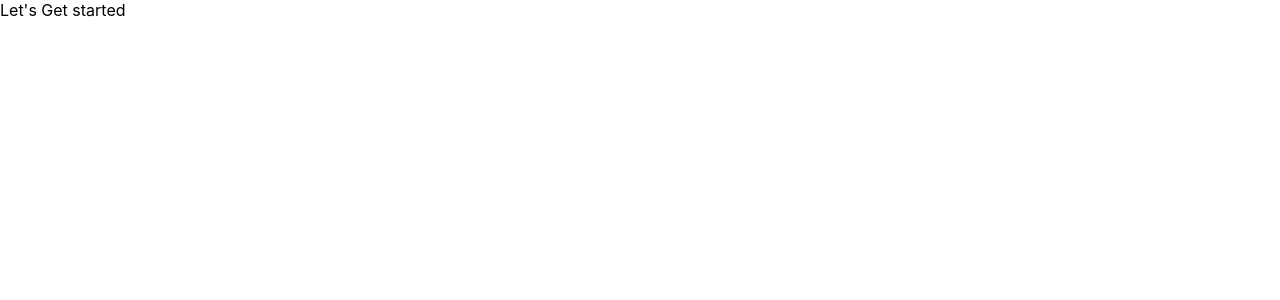
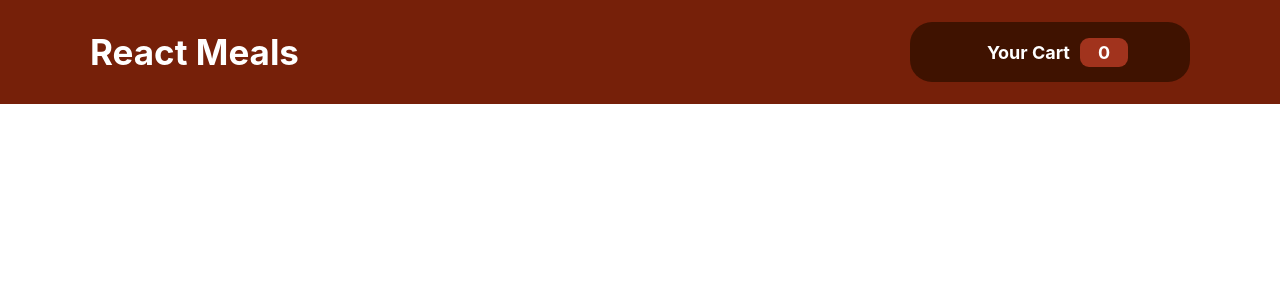
Before and after one commit to nadeemhalbhavi/food-ordering, a React (Create React App) app: page / in a window 1280 px wide. Shown: the top 300 px of the page. Built offline with nearby package versions, Linux system fonts and the light colour scheme.

Commit message:
Added Navbar component and styles

```diff
--- a/src/App.js
+++ b/src/App.js
@@ -1,7 +1,12 @@
 import classes from "./App.module.css";
+import Header from "./components/Layout/Header";
 
 function App() {
-  return <div className={classes.title}>Let's Get started</div>;
+  return (
+    <div className={classes.title}>
+      <Header />
+    </div>
+  );
 }
 
 export default App;
--- /dev/null
+++ b/src/components/Layout/Header.js
@@ -0,0 +1,16 @@
+import React from "react";
+import classes from "./Header.module.css";
+
+const Header = () => {
+  return (
+    <nav className={classes.navbar}>
+      <h1>React Meals</h1>
+      <div className={classes.cart}>
+        <span className={classes.carttext}>Your Cart</span>
+        <span className={classes.Cartnum}>0</span>
+      </div>
+    </nav>
+  );
+};
+
+export default Header;
--- /dev/null
+++ b/src/components/Layout/Header.module.css
@@ -0,0 +1,53 @@
+.navbar{
+    background-color: #762009;
+    display: flex;
+    justify-content: space-between;
+    align-items: center;
+    padding: 25px 90px;
+    height: 13vh;
+
+}
+
+.navbar h1{
+    color: white;
+    font-size: 35px;
+    font-weight: bold;
+
+}
+
+.navbar span{
+    color: white;
+    font-size: 18px;
+}
+
+.cart{
+    background-color: #3f1200;
+    border-radius: 22px;
+    width: 280px;
+    height: 60px;
+    display: flex;
+    justify-content: center;
+    align-items: center;
+    cursor: pointer;
+}
+
+.Cartnum{
+    font-size: 30px;
+    color: white;
+    font-weight: bold;
+    margin-left: 10px;
+    background-color: #a1331d;
+    padding: 4px 18px;
+    border-radius: 9px;
+
+}
+
+.carttext{
+    font-size: 35px;
+    font-weight: bold;
+    color: white;
+    margin-left: 15px;
+    cursor: pointer;
+
+
+}
--- a/src/index.css
+++ b/src/index.css
@@ -1,5 +1,13 @@
+*{
+  padding: 0;
+  margin: 0;
+  box-sizing: border-box;
+}
+
+
 body {
-  margin: 0;
+  width: 100%;
+  height: 100%;
   font-family: -apple-system, BlinkMacSystemFont, 'Segoe UI', 'Roboto', 'Oxygen',
     'Ubuntu', 'Cantarell', 'Fira Sans', 'Droid Sans', 'Helvetica Neue',
     sans-serif;
```
Also changed, not shown: src/components/Layout/CartIcon.js (added, +12 -0 lines), src/components/Layout/CartIcon.module.css (added).
